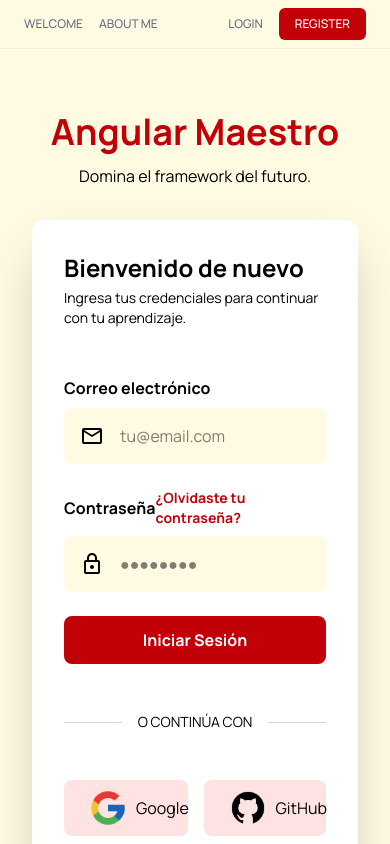
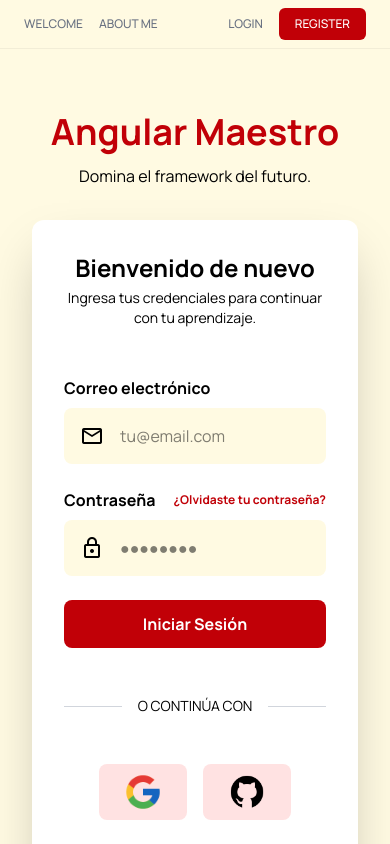
Before and after one commit to PablinkiDev/tarea_progra4, an Angular app: page /login in a window 390 px wide. Shown: the top 844 px of the page. Built offline with nearby package versions, Linux system fonts and the light colour scheme.

Commit message:
ADD: Auth Responsive Page

```diff
--- a/src/app/app.html
+++ b/src/app/app.html
@@ -1,5 +1,9 @@
-<app-header />
+<div class="min-h-screen flex flex-col">
+    <app-header />
 
-<router-outlet />
+    <main class="grow">
+        <router-outlet />
+    </main>
 
-<app-footer />
+    <app-footer />
+</div>
--- a/src/app/pages/auth/login/login.html
+++ b/src/app/pages/auth/login/login.html
@@ -1,4 +1,4 @@
-<div class="py-16 2xl:py-32">
+<div class="py-16">
     <div class="max-w-7xl mx-auto px-8 flex flex-col items-center text-center gap-8">
         <div class="flex flex-col gap-3">
             <h1 class="text-red-700 text-4xl font-bold">Angular Maestro</h1>
@@ -6,8 +6,8 @@
         </div>
         <div class="p-8 rounded-xl bg-white flex flex-col gap-12 shadow-2xl">
             <div class="flex flex-col gap-1 text-start">
-                <h3 class="font-bold text-2xl">Bienvenido de nuevo</h3>
-                <p class="text-taupe-500 text-sm">Ingresa tus credenciales para continuar con tu aprendizaje.</p>
+                <h3 class="font-bold text-2xl text-center sm:text-start">Bienvenido de nuevo</h3>
+                <p class="text-taupe-500 text-sm text-center sm:text-start">Ingresa tus credenciales para continuar con tu aprendizaje.</p>
             </div>
             <form class="text-start flex flex-col gap-6">
                 <div class="flex flex-col gap-2">
@@ -22,7 +22,7 @@
                 <div class="flex flex-col gap-2">
                     <div class="flex justify-between items-center">
                         <span class="text-taupe-500 font-bold">Contraseña</span>
-                        <span class="text-red-700 cursor-pointer text-sm font-bold">¿Olvidaste tu contraseña?</span>
+                        <span class="text-red-700 cursor-pointer font-bold text-end text-xs sm:text-sm">¿Olvidaste tu contraseña?</span>
                     </div>
                     <div class="bg-bg-primary flex items-center rounded-lg">
                         <label class="text-taupe-500 material-symbols-outlined cursor-text text-center ps-4 py-4" for="pass">
@@ -41,11 +41,15 @@
             <div class="flex justify-center items-center gap-4">
                 <button class="flex items-center cursor-pointer gap-2 bg-red-100 px-6 py-2 rounded-lg hover:bg-red-200 transition-colors">
                     <img class="w-10" src="google.png" alt="Logo de Google">
-                    Google
+                    <span class="hidden sm:block">
+                        Google
+                    </span>
                 </button>
                 <button class="flex items-center cursor-pointer gap-2 bg-red-100 px-6 py-2 rounded-lg hover:bg-red-200 transition-colors">
                     <img class="w-10" src="github.png" alt="Logo de GitHub">
-                    GitHub
+                    <span class="hidden sm:block">
+                        GitHub
+                    </span>
                 </button>
             </div>
             <p class="text-taupe-600 flex justify-center gap-4">
--- a/src/app/pages/auth/register/register.html
+++ b/src/app/pages/auth/register/register.html
@@ -1,5 +1,5 @@
-<div class="flex">
-    <div class="bg-black py-32 px-16 text-white flex flex-col gap-8 justify-center h-dvh">
+<div class="flex flex-col md:flex-row">
+    <div class="bg-black py-8 md:py-32 px-8 xl:px-16 text-white flex flex-col gap-8 justify-center md:h-dvh">
         <h2 class="font-bold text-7xl 2xl:text-8xl">Domina el<br><span class="text-red-700">Futuro</span></h2>
         <p class="font-medium text-taupe-600 text-xl 2xl:text-2xl">Únete a la élite del desarrollo con Angular y transforma tu carrera profesional hoy mismo.</p>
         <ul class="flex flex-col gap-4 2xl:text-2xl 2xl:gap-6">
@@ -72,11 +72,15 @@
         <div class="flex justify-center items-center gap-4">
             <button class="flex items-center cursor-pointer gap-2 bg-red-100 px-6 py-2 rounded-lg hover:bg-red-200 transition-colors">
                 <img class="w-10" src="google.png" alt="Logo de Google">
+                <span class="hidden xl:block">
                     Google
+                </span>
             </button>
             <button class="flex items-center cursor-pointer gap-2 bg-red-100 px-6 py-2 rounded-lg hover:bg-red-200 transition-colors">
                 <img class="w-10" src="github.png" alt="Logo de GitHub">
+                <span class="hidden xl:block">
                     GitHub
+                </span>
             </button>
         </div>
         <p class="text-taupe-600 flex justify-center gap-4">
```
